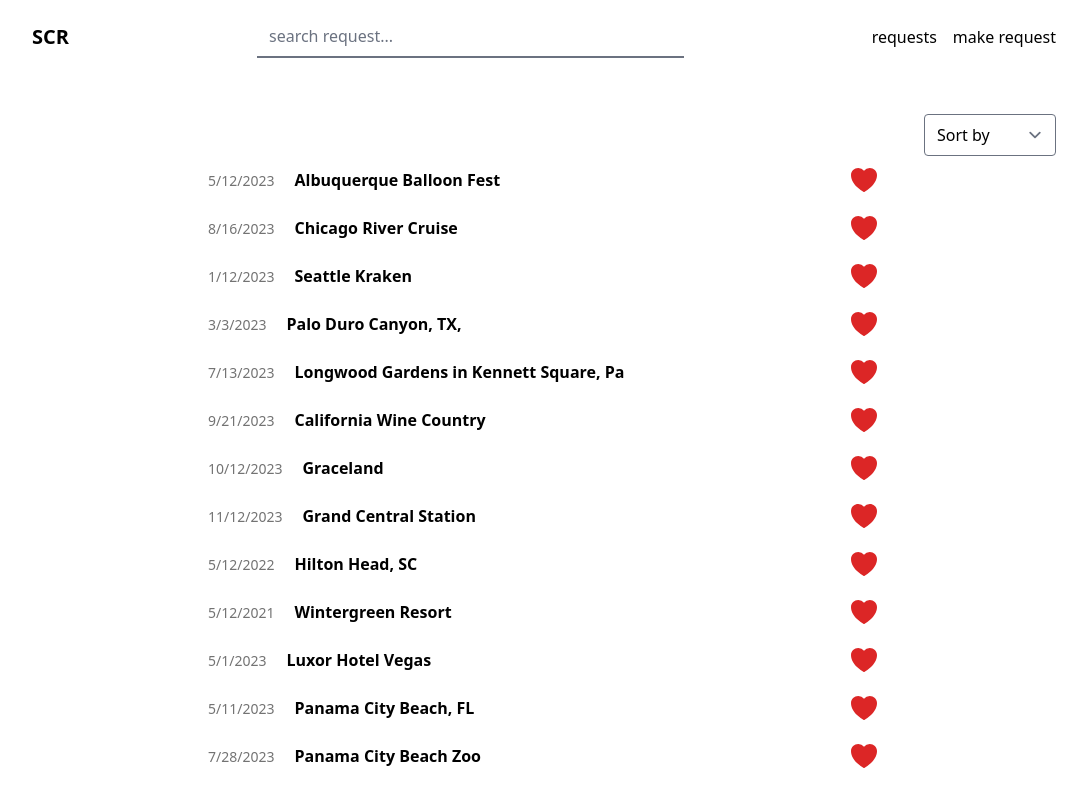
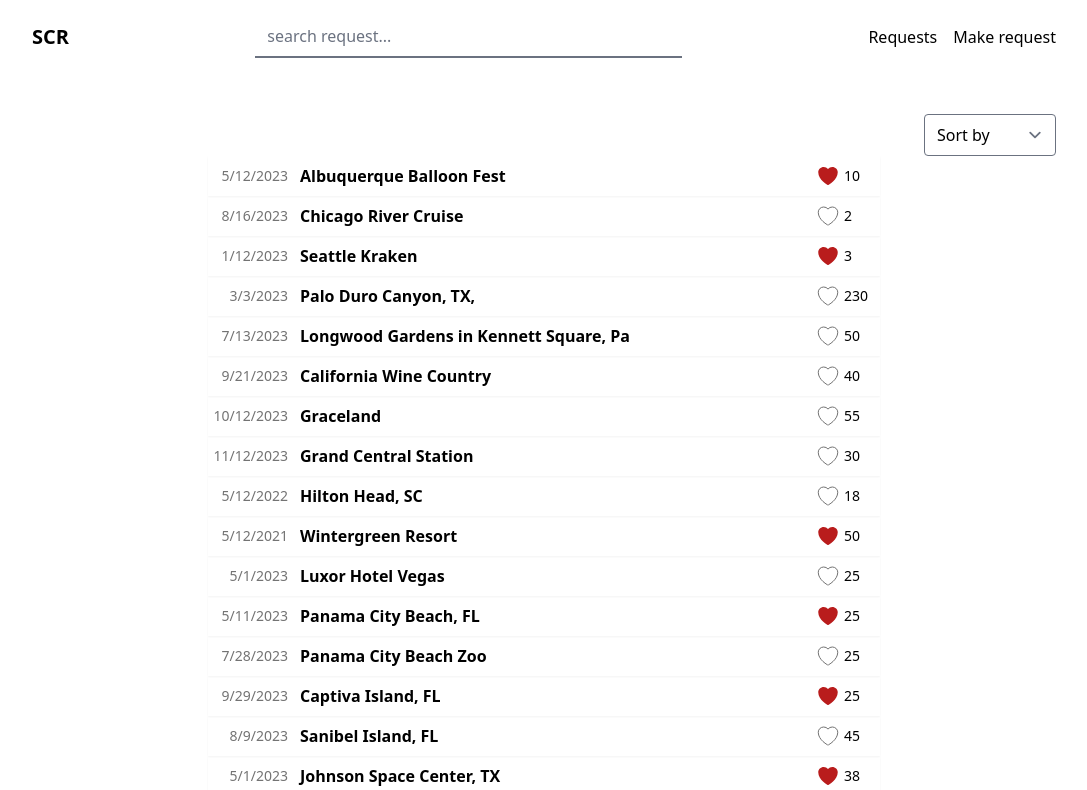
Before and after one commit to GMSTER22/scrapbook-concierge-request-app, a Vue app: page /#/ in a window 1280 px wide. Shown: the top 790 px of the page, without its empty margins (96-1183 px from the left). Built offline with nearby package versions, Linux system fonts and the light colour scheme; no server answers.

Commit message:
Tested the like functionality

```diff
--- a/src/components/header.vue
+++ b/src/components/header.vue
@@ -25,9 +25,9 @@
 
     <nav class="flex gap-x-4">
 
-      <router-link to="/requests">requests</router-link>
+      <router-link to="/requests">Requests</router-link>
 
-      <router-link to="/make-request">make request</router-link>
+      <router-link to="/make-request">Make request</router-link>
 
       <!-- <router-link to="/profile">profile</router-link> -->
 
--- a/src/data/requests.json
+++ b/src/data/requests.json
@@ -2,161 +2,193 @@
   {
     "date": "2023-05-12",
     "name": "Albuquerque Balloon Fest",
-    "votes": 10
+    "votes": 10,
+    "liked": true
   },
   {
     "date": "2023-08-16",
     "name": "Chicago River Cruise",
-    "votes": 2
+    "votes": 2,
+    "liked": false
   },
   {
     "date": "2023-01-12",
     "name": "Seattle Kraken",
-    "votes": 3
+    "votes": 3,
+    "liked": true
   },
   {
     "date": "2023-02-31",
     "name": "Palo Duro Canyon, TX,",
-    "votes": 230
+    "votes": 230,
+    "liked": false
   },
   {
     "date": "2023-07-13",
     "name": "Longwood Gardens in Kennett Square, Pa",
-    "votes": 50
+    "votes": 50,
+    "liked": false
   },
   {
     "date": "2023-09-21",
     "name": "California Wine Country",
-    "votes": 40
+    "votes": 40,
+    "liked": false
   },
   {
     "date": "2023-10-12",
     "name": "Graceland",
-    "votes": 55
+    "votes": 55,
+    "liked": false
   },
   {
     "date": "2023-11-12",
     "name": "Grand Central Station",
-    "votes": 30
+    "votes": 30,
+    "liked": false
   },
   {
     "date": "2022-05-12",
     "name": "Hilton Head, SC",
-    "votes": 18
+    "votes": 18,
+    "liked": false
   },
   {
     "date": "2021-05-12",
     "name": "Wintergreen Resort",
-    "votes": 50
+    "votes": 50,
+    "liked": true
   },
   {
     "date": "2023-04-31",
     "name": "Luxor Hotel Vegas",
-    "votes": 25
+    "votes": 25,
+    "liked": false
   },
   {
     "date": "2023-05-11",
     "name": "Panama City Beach, FL",
-    "votes": 25
+    "votes": 25,
+    "liked": true
   },
   {
     "date": "2023-07-28",
     "name": "Panama City Beach Zoo",
-    "votes": 25
+    "votes": 25,
+    "liked": false
   },
   {
     "date": "2023-09-29",
     "name":"Captiva Island, FL",
-    "votes": 25
+    "votes": 25,
+    "liked": true
   },
   {
     "date": "2023-08-09",
     "name": "Sanibel Island, FL",
-    "votes": 45
+    "votes": 45,
+    "liked": false
   },
   {
     "date": "2023-05-01",
     "name": "Johnson Space Center, TX",
-    "votes": 38
+    "votes": 38,
+    "liked": true
   },
   {
     "date": "2022-06-12",
     "name": "Moody Gardens, TX",
-    "votes": 65
+    "votes": 65,
+    "liked": false
   },
   {
     "date": "2023-12-21",
     "name": "The Eye Ferris Wheel Seattle",
-    "votes": 34
+    "votes": 34,
+    "liked": true
   },
   {
     "date": "2023-09-12",
     "name": "Yellowstone Bear World",
-    "votes": 87
+    "votes": 87,
+    "liked": false
   },
   {
     "date": "2023-07-14",
     "name": "Lake of the Ozarks",
-    "votes": 17
+    "votes": 17,
+    "liked": false
   },
   {
     "date": "2023-03-16",
     "name": "1000 Islands",
-    "votes": 20
+    "votes": 20,
+    "liked": true
   },
   {
     "date": "2023-09-30",
     "name": "Boldt Castle",
-    "votes": 95
+    "votes": 95,
+    "liked": false
   },
   {
     "date": "2023-04-17",
     "name": "Eureka Springs, AR",
-    "votes": 16
+    "votes": 16,
+    "liked": false
   },
   {
     "date": "2021-10-12",
     "name": "House of Seven Gables",
-    "votes": 63
+    "votes": 63,
+    "liked": true
   },
   {
     "date": "2021-06-04",
     "name": "High Roller Ferris Wheel Vegas",
-    "votes": 87
+    "votes": 87,
+    "liked": false
   },
   {
     "date": "2023-05-25",
     "name": "Loch Haven Lake",
-    "votes": 120
+    "votes": 120,
+    "liked": true
   },
   {
     "date": "2023-07-02",
     "name": "Funland in Rehoboth Beach",
-    "votes": 25
+    "votes": 25,
+    "liked": false
   },
   {
     "date": "2023-11-12",
     "name": "Stone Mountain",
-    "votes": 450
+    "votes": 450,
+    "liked": false
   },
   {
     "date": "2023-03-12",
     "name": "Chattanooga, TN",
-    "votes": 72
+    "votes": 72,
+    "liked": false
   },
   {
     "date": "2023-06-22",
     "name": "Lake Superior",
-    "votes": 69
+    "votes": 69,
+    "liked": false
   },
   {
     "date": "2023-02-04",
     "name": "King's Island",
-    "votes": 34
+    "votes": 34,
+    "liked": true
   },
   {
     "date": "2023-09-26",
     "name": "Penn Grand Canyon",
-    "votes": 80
+    "votes": 80,
+    "liked": false
   }
 ]
--- a/src/index.js
+++ b/src/index.js
@@ -50,7 +50,7 @@
     name: 'make-request',
     component: MakeRequest
 
-  },
+  }
 
 ]
 
--- a/src/views/home.vue
+++ b/src/views/home.vue
@@ -1,5 +1,7 @@
 
 <script setup>
+
+  import { reactive, ref, computed } from 'vue';
 
   import Header from '../components/header.vue';
 
@@ -7,7 +9,26 @@
 
   import { formatDate } from "../utils/utils";
 
-  import requests from '../data/requests.json';
+  import requestsData from '../data/requests.json';
+
+  const requests = reactive( requestsData );
+
+  const sortBy = ref( '' );
+
+  const sortByChanged = computed(() => console.log(sortBy.value, 'sort by value') );
+
+  console.log(requests)
+
+  const onLikedClicked = index => {
+
+
+    if ( requests[ index ].liked ) requests[ index ].votes -= 1;
+
+    else requests[ index ].votes += 1;
+
+    requests[ index ].liked = ! requests[ index ].liked;
+
+  }
 
 </script>
 
@@ -21,9 +42,9 @@
 
       <label for="sort"></label>
 
-      <select class="rounded focus:ring-purple-800 focus:border-purple-800" name="sort" id="sort">
+      <select class="rounded focus:ring-purple-800 focus:border-purple-800" name="sort" id="sort" v-model="sortBy">
 
-        <option value="" disabled selected>Sort by</option>
+        <option value="" disabled>Sort by</option>
 
         <option value="date">Date</option>
 
@@ -35,26 +56,30 @@
 
     <ul class="max-w-2xl mx-auto">
 
-      <li class="flex justify-between items-center py-2" v-for="{ date, name, votes } in requests">
+      <li class="w-full flex items-center gap-x-3 py-2 shadow-sm" v-for="({ date, name, votes, liked }, index) in requests" :key="index">
 
-        <div class="">
+        <span class="basis-20 text-right text-sm text-neutral-500">{{ formatDate( date ) }}</span>
 
-          <span class="mr-5 text-sm text-neutral-500">{{ formatDate( date ) }}</span>
+        <span class="basis-3/4 font-semibold">{{ name }}</span>
 
-          <span class="font-semibold">{{ name }}</span>
+        <div class="basis-auto flex items-center">
+
+          <button class="mr-1 group hover:pointer" :class="{ 'is-liked': liked }" type="button" @click="()=> onLikedClicked( index )">
+
+            <HeartIcon class="h-6 w-6 stroke-neutral-500 fill-transparent group-[.is-liked]:fill-red-700 group-[.is-liked]:stroke-transparent transition-colors duration-150" />
+
+          </button>
+
+          <span class="text-sm">{{ votes }}</span>
 
         </div>
-
-        <button type="button">
-
-          <HeartIcon class="h-8 w-8 text-red-600" />
-
-        </button>
 
       </li>
 
     </ul>
 
+    <div>{{sortByChanged}}</div>
+
   </main>
 
 </template>
```
